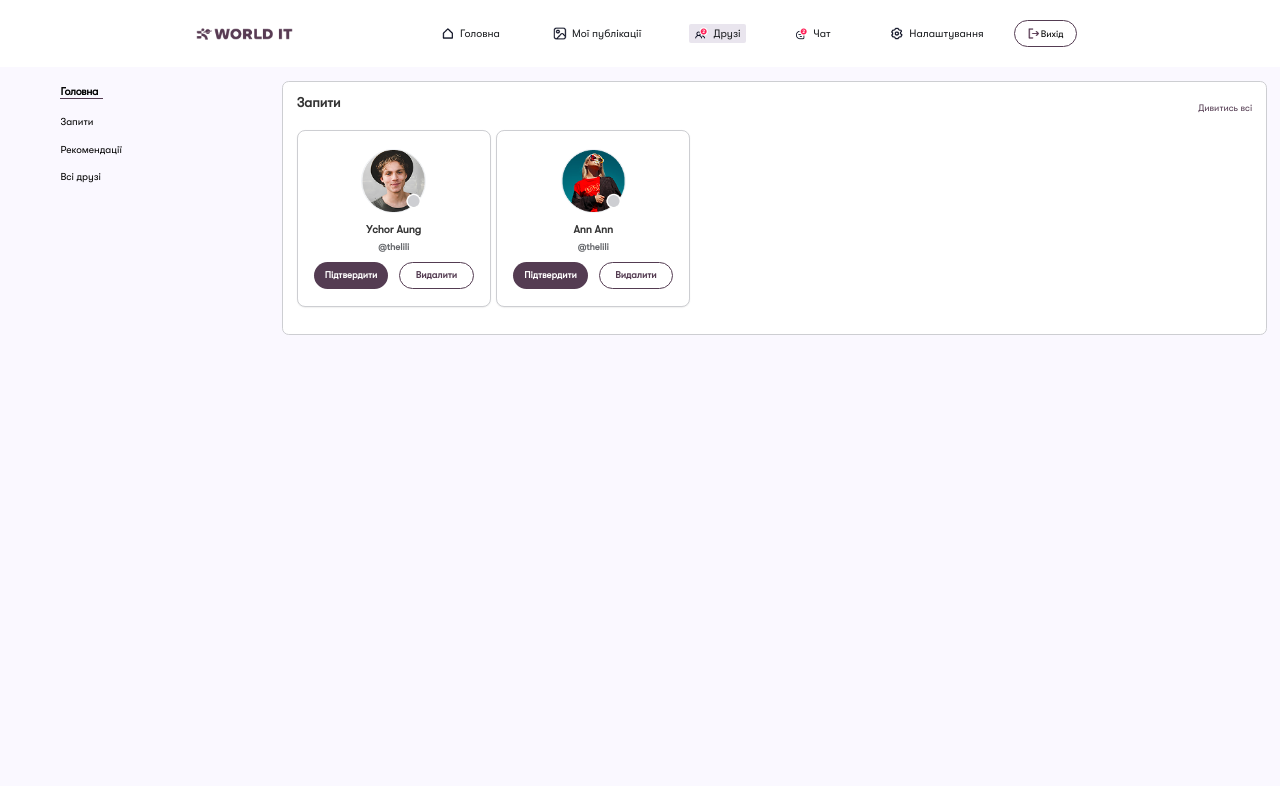
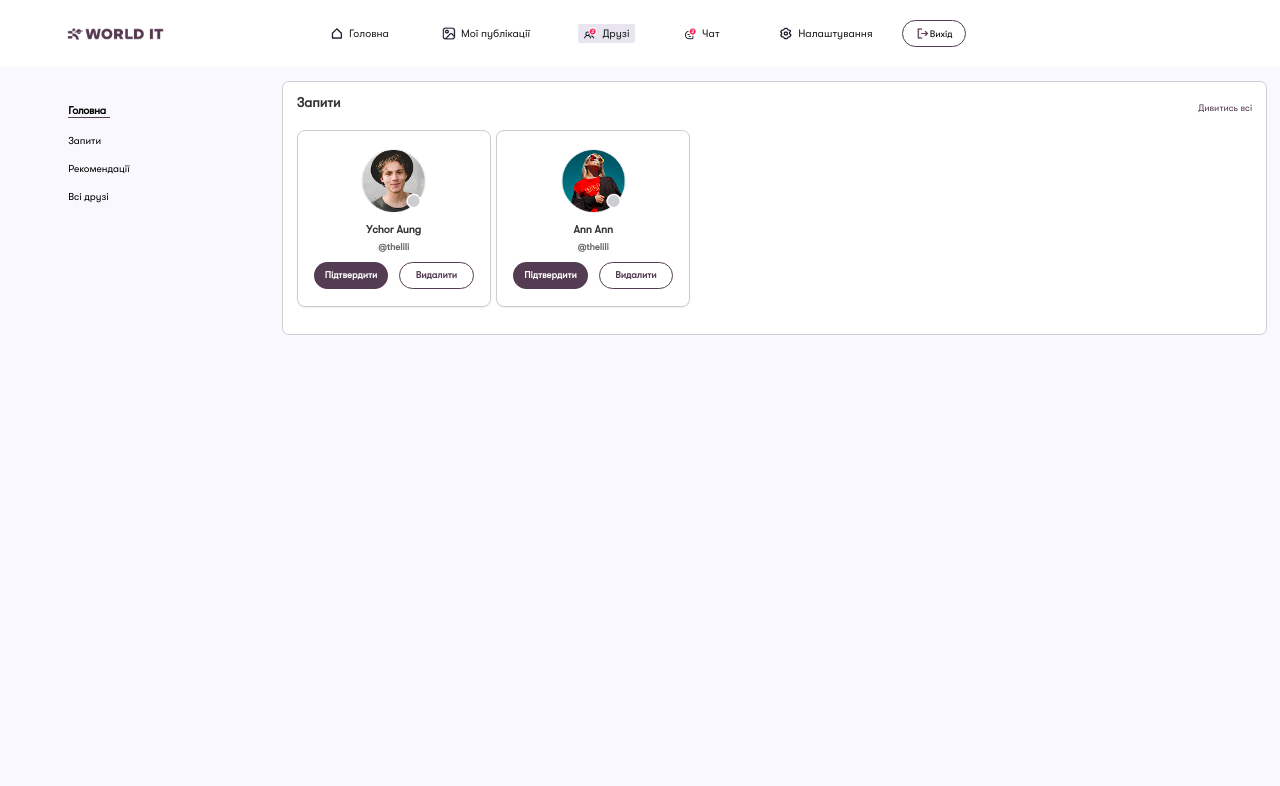
Before and after one commit to Renat19Belei/messenger, a Django app: page /main/friends/1 in a window 1280 px wide. Shown: the top 786 px of the page. Run offline with Django 5.2, Linux system fonts and the light colour scheme.

Commit message:
messenger

```diff
--- a/main_app/static/main_app/friends.css
+++ b/main_app/static/main_app/friends.css
@@ -24,6 +24,7 @@
 .sidebar {
     width: 20.9973753281vw;
     padding: 1.0498687664vw;
+    padding-left: 3.8vw;
 }
 /* h3 {
   padding: 0;
@@ -34,9 +35,8 @@
 }
 .menu-section {
     /* margin-bottom: 30px; */
-    position: fixed;
-    top: 6.82414698162vw;
-    left: 4.19947506561vw;
+    margin-top: 2vw;
+    padding-left: 1vw;
     gap: 0.83989501312vw;
 }
 
--- a/main_app/static/main_app/header.css
+++ b/main_app/static/main_app/header.css
@@ -96,6 +96,8 @@ header nav img {
   padding-left: 0.55555555555vw; */
   height: 0.94488188976vw;
   width: 7.61154855642vw;
+  position: absolute;
+  left: 5.22414698161vw;
 }
 .current-page{
   background-color: #E9E5EE;
--- a/main_app/static/main_app/personal.css
+++ b/main_app/static/main_app/personal.css
@@ -10,9 +10,9 @@
 }
 .menu-section {
     position: fixed;
-    margin-left: 2.5rem;
+    /* margin-left: 2.5rem; */
     top: 6.82414698162vw;
-    left: 4.19947506561vw;
+    /* left: 4.19947506561vw; */
     gap: 0.83989501312vw;
 }
 
```
